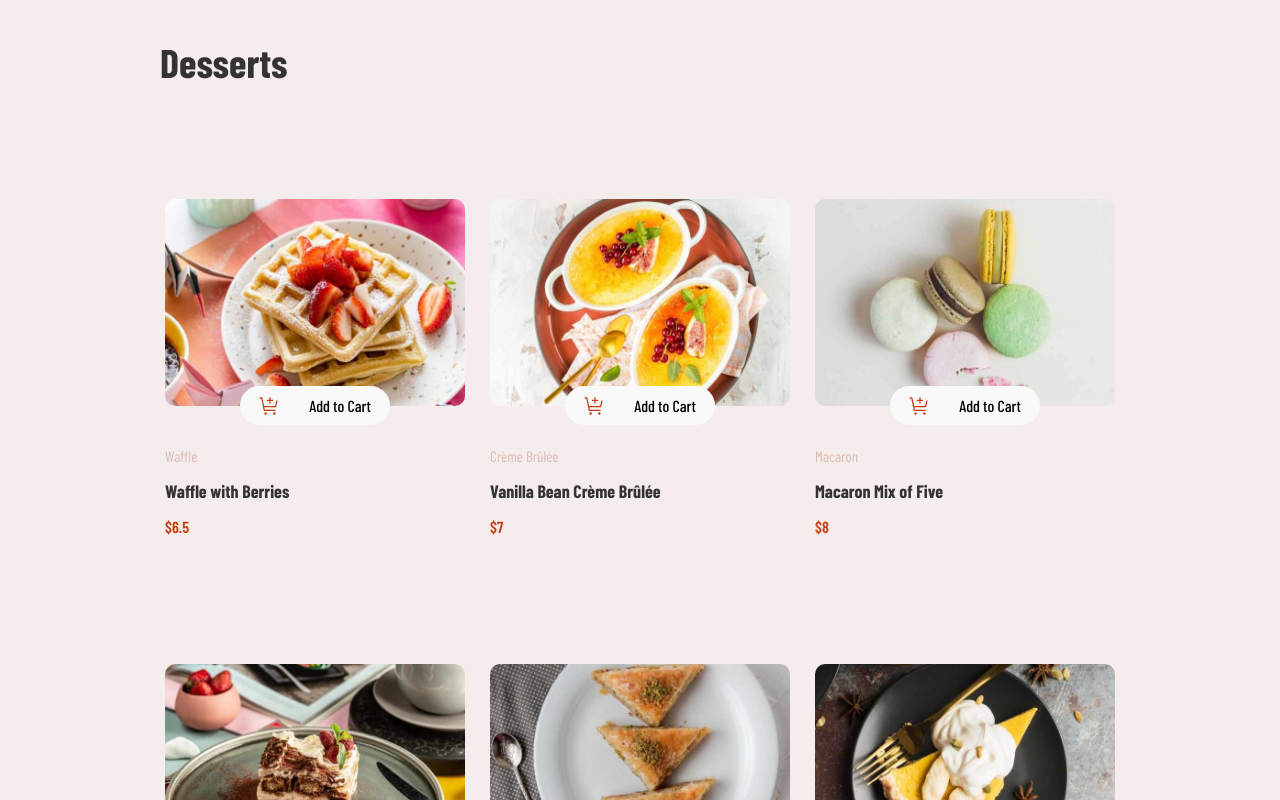
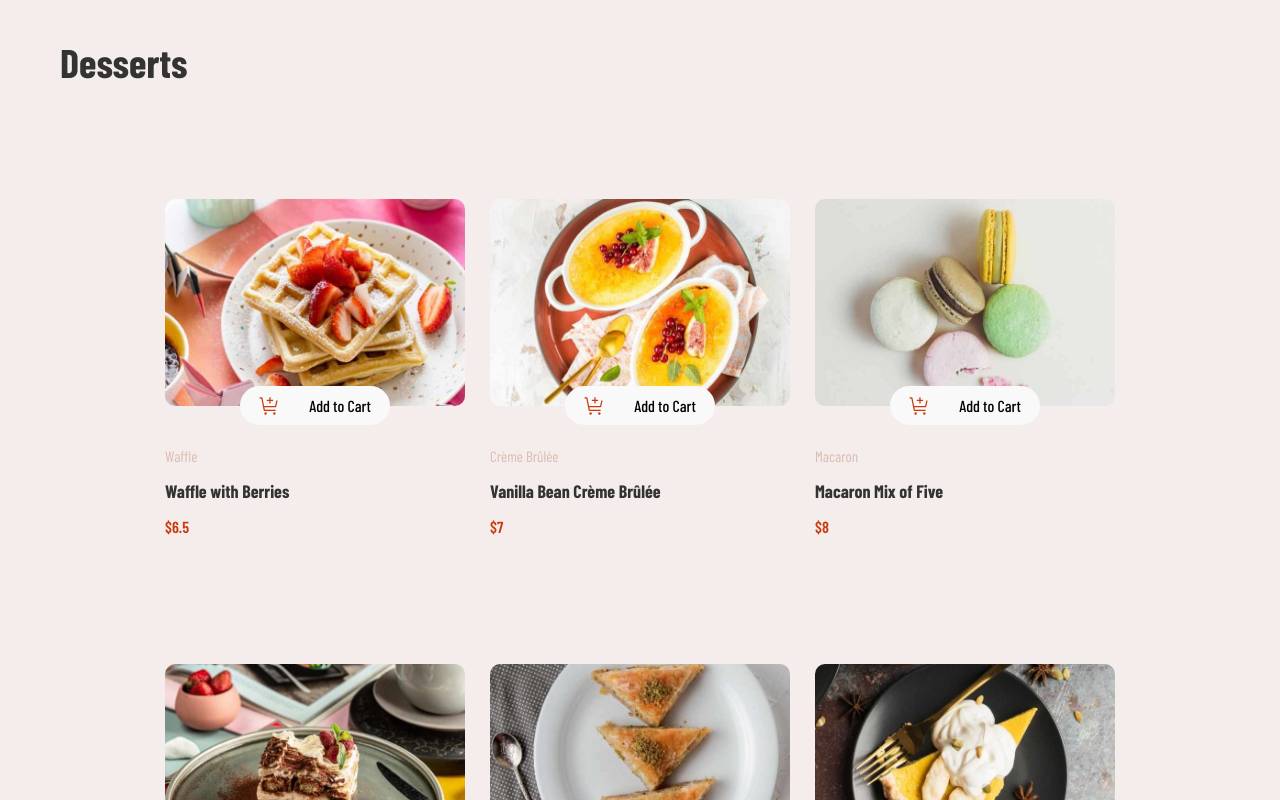
Before and after one commit to AZP7/front_end_mentor_challenge6, a React (Vite) app: page / in a window 1280 px wide. Shown: the top 800 px of the page. Built offline with nearby package versions, Linux system fonts and the light colour scheme; a web font is replaced by a local one.

Commit message:
responsive uodated

```diff
--- a/src/App.css
+++ b/src/App.css
@@ -30,7 +30,7 @@
   }
   .menu_holder{
   gap: 25px;
-  max-width: 1000px;
+  max-width: 1200px;
   width: 100%;
   height: 100%;
   display: flex;
```
